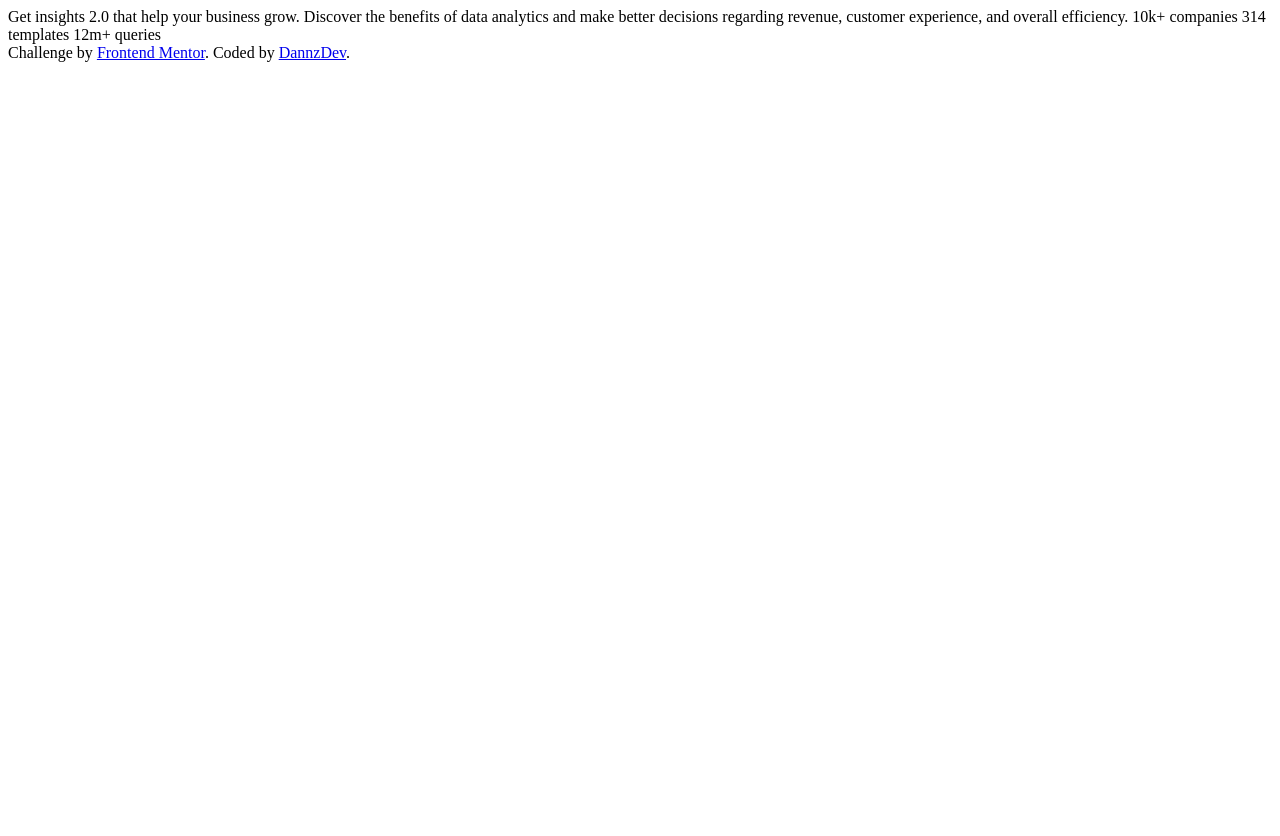
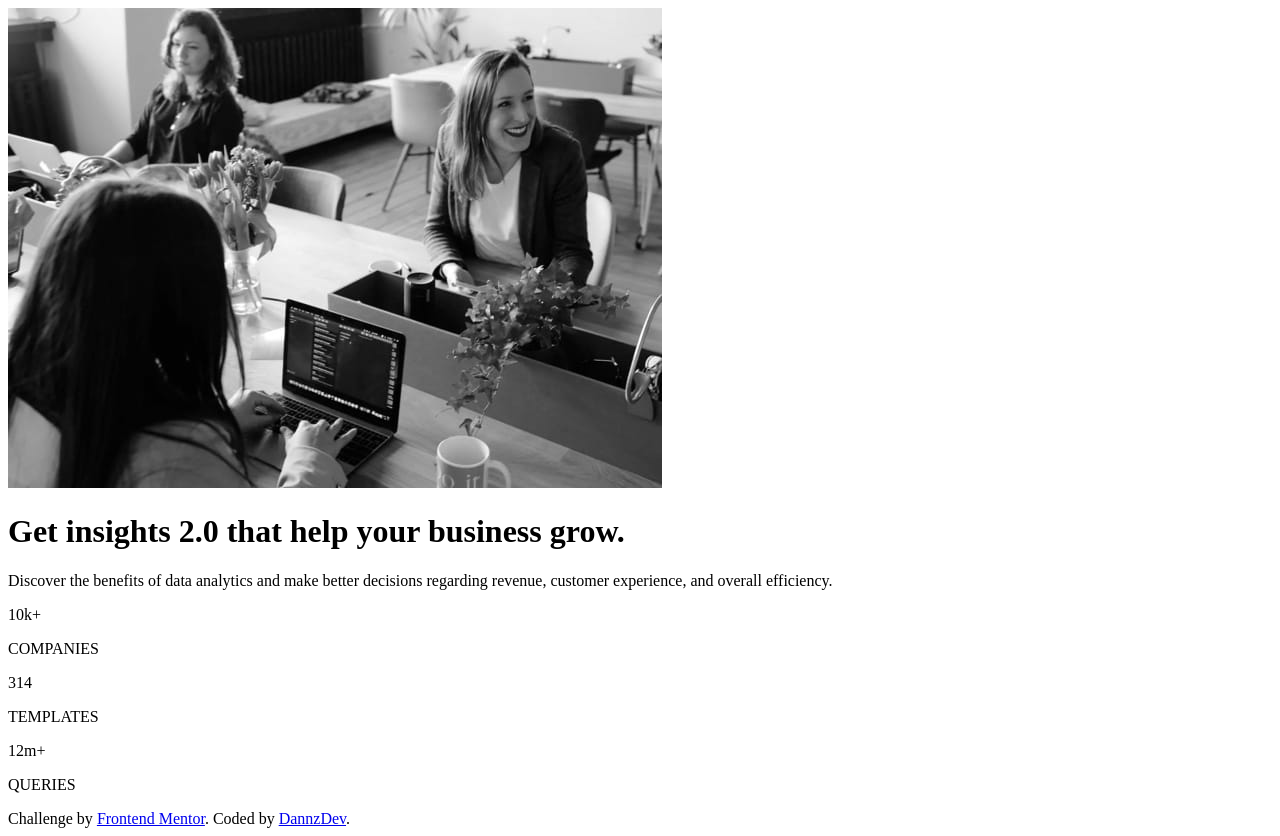
Before and after one commit to dannzdev/Stats-Preview-Card, a plain HTML site: page index.html in a window 1280 px wide. Before the commit the page ends 800 px from the top, so only its background shows below. Drawn offline with Linux system fonts and the light colour scheme.

Commit message:
Estructura y Clases al Index

```diff
--- a/index.html
+++ b/index.html
@@ -10,18 +10,30 @@
 </head>
 <body>
 
-  Get insights 2.0 that help your business grow.
+  <header class="header">
+    <div class="header__container">
+      <img class="header_img" src="./images/image-header-mobile.jpg" alt="Imagen-Mobile">
+    </div>
+  </header>
 
-  Discover the benefits of data analytics and make better decisions regarding revenue, customer
-  experience, and overall efficiency.
+  <h1 class="title">Get <span class="title--color">insights</span> 2.0 that help your business grow.</h1>
 
-  10k+ companies
-  314 templates
-  12m+ queries
+  <article class="main__content">Discover the benefits of data analytics and make better decisions regarding revenue, customer experience, and overall efficiency.</article>
+
+  <p class="main__stats">10k+</p>
+  <p class="main__stats--secondary">COMPANIES</p>
+
+  <p class="main__stats">314 </p>
+  <p class="main__stats--secondary">TEMPLATES</p>
+
+  <p class="main__stats">12m+</p>
+  <p class="main__stats--secondary">QUERIES</p>
 
   <div class="attribution">
     Challenge by <a href="https://www.frontendmentor.io?ref=challenge" target="_blank">Frontend Mentor</a>.
     Coded by <a href="#">DannzDev</a>.
   </div>
+
 </body>
+
 </html>
```
